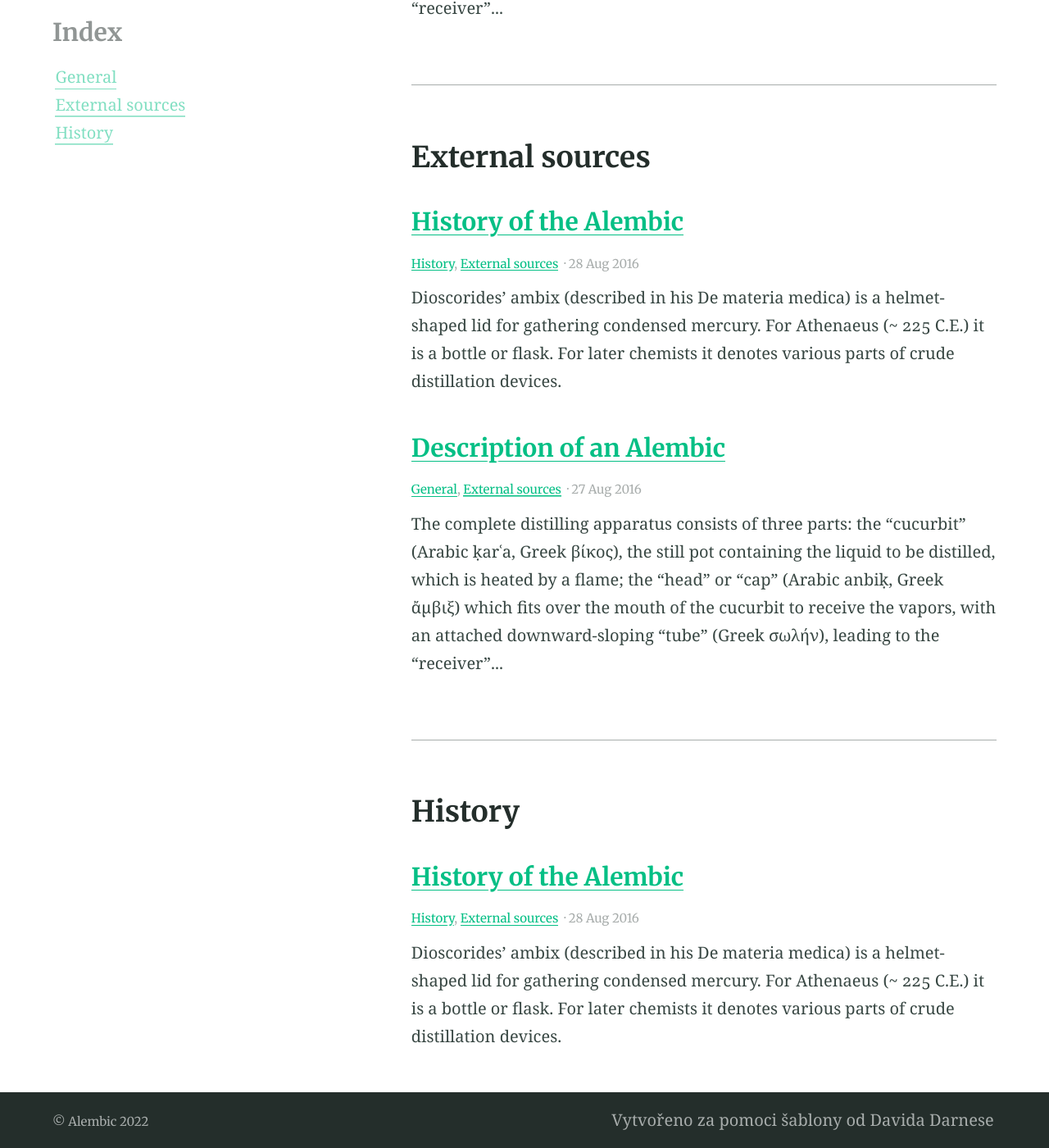
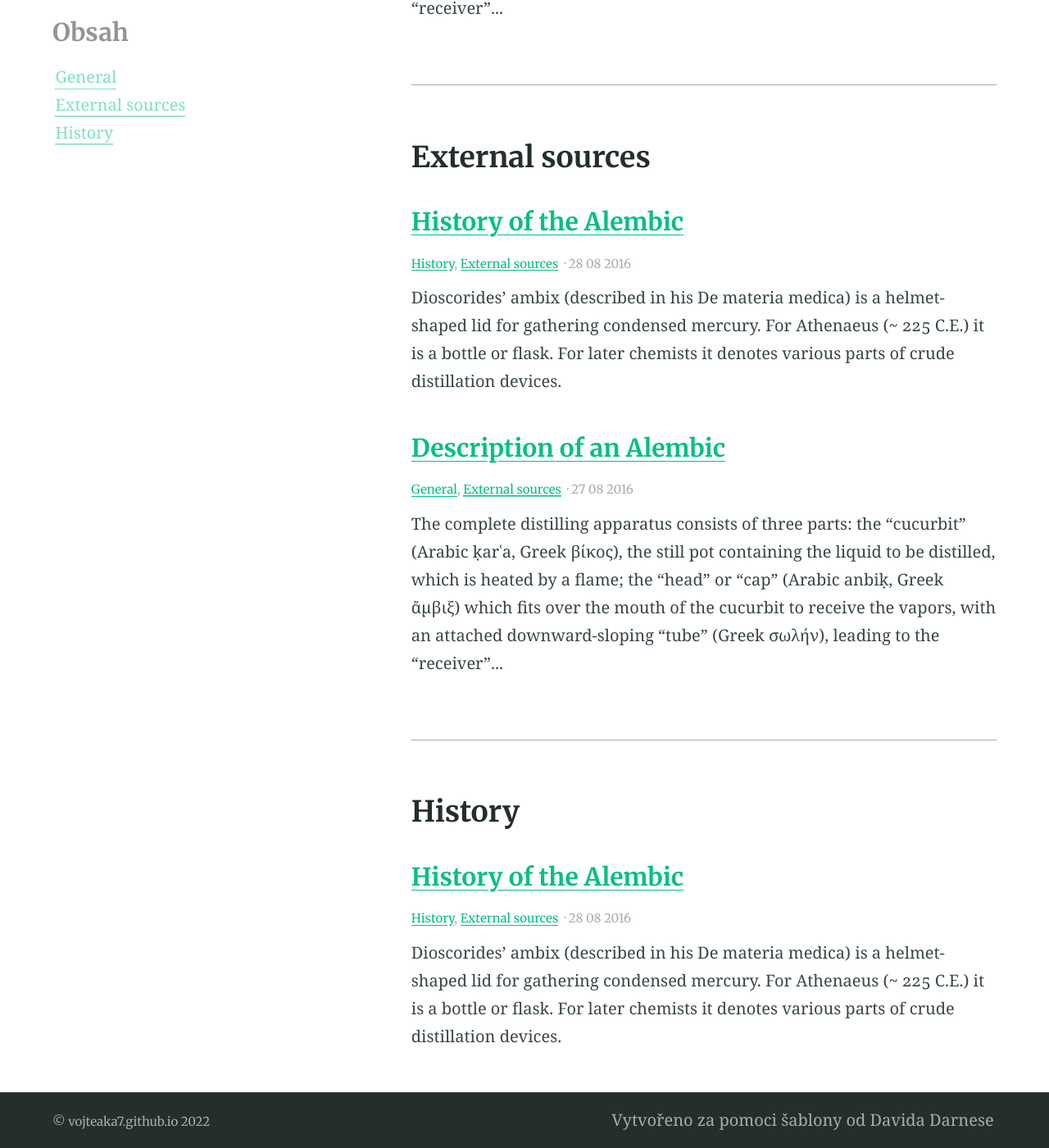
Before and after one commit to vojteaka7/vojteaka7.github.io, a Jekyll site: the page built from categories.md, in a window 1280 px wide and 1400 px high, scrolled down 765 px. Shown: the whole window at 82% size. Built offline with Jekyll 4.4.1, drawn with Linux system fonts in a browser that asks for light colours; some of the changed lines change nothing that is shown; some of the changed text lies outside the part shown.

Commit message:
kustomizace stránky v nastavení a přeložení do češtiny

```diff
--- a/_config.yml
+++ b/_config.yml
@@ -37,16 +37,16 @@
 # 3. Gem settings
 paginate: 20 # jekyll-paginate > items per page
 paginate_path: blog/page:num # jekyll-paginate > blog page
-jekyll-mentions: https://twitter.com # jekyll-mentions > service used when @replying
-twitter:
-  username: DavidDarnes # jekyll-seo-tag > Owners twitter username
-author: DavidDarnes # jekyll-seo-tag > default author
+  #jekyll-mentions: https://twitter.com # jekyll-mentions > service used when @replying
+  #twitter:
+  #  username: DavidDarnes # jekyll-seo-tag > Owners twitter username
+author: Vojta Čečka # jekyll-seo-tag > default author
 social: # jekyll-seo-tag > social overrides
-  name: David Darnes # jekyll-seo-tag > real name
+  name: Vojta Čečka # jekyll-seo-tag > real name
   links:  # jekyll-seo-tag > social aliases (sameAs)
-    - https://twitter.com/DavidDarnes
-    - https://www.facebook.com/daviddarnes
-    - https://www.linkedin.com/in/daviddarnes
+    #    - https://twitter.com/DavidDarnes
+    #    - https://www.facebook.com/daviddarnes
+    #    - https://www.linkedin.com/in/daviddarnes
     - https://github.com/daviddarnes
 # markdown: CommonMark # Markdown parse settings, CommonMark performs slightly better an others in build time
 # commonmark:
@@ -58,17 +58,17 @@
   style: compressed # Style compression
 permalink: pretty  # Permalink style (/YYYY/MM/DD/page-name/)
 excerpt_separator: <!-- more --> # Marks end of excerpt in posts
-timezone: Europe/London # Timezone for blog posts and alike
+timezone: Europe/Prague # Timezone for blog posts and alike
 
 # 5. Collections
 collections:
   posts:
     title: Posts # Needed for Siteleaf
     output: true
-    description: "My thoughts and ideas" # The post list page content
+    description: "Mé myšlenky a nápady" # The post list page content
     feature_text: |
-      Welcome to the blog
-    feature_image: "https://picsum.photos/2560/600?image=866"
+      „A vím, že ambice znovu a znovu vedou k zániku civilizací. - Nimbus (str. 406)“
+    feature_image: "https://picsum.photos/2560/600"
 
 # 6. Jekyll collections settings
 defaults:
@@ -93,15 +93,15 @@
 # 7. Site settings
 encoding: utf-8 # Make sure the encoding is right
 lang: cs-CZ # Set the site language
-title: "Alembic" # Site name or title, also used in jekyll-seo-tag
+  #title: "Alembic" # Site name or title, also used in jekyll-seo-tag
 logo: "/assets/logos/logo.svg" # Site logo, also used in jekyll-seo-tag
-description: "Alembic is a starting point for Jekyll projects. Rather than starting from scratch, this boilerplate is designed to get the ball rolling immediately" # Site description and default description, also used in jekyll-seo-tag
+description: "Můj osobní web." # Site description and default description, also used in jekyll-seo-tag
 url: "https://alembic.darn.es" # Site url, also used in jekyll-seo-tag
 baseurl: ""
 repo: "https://github.com/vojteaka7/vojteaka7.github.io"
 email: "me@daviddarnes.com"
 # disqus: "alembic-1" # Blog post comments, uncomment the option and set the site ID from your Disqus account
-# date_format: "%-d %B %Y" # Blog post date formatting using placeholder formatting
+date_format: "%-d %m %Y" # Blog post date formatting using placeholder formatting
 # google_analytics: ""
 # google_analytics_anonymize_ip: ""
 # service_worker: false # Will turn off the service worker if set to false
@@ -125,9 +125,9 @@
   url: /
 - title: Blog
   url: /blog/
-- title: Categories
+- title: Kategorie
   url: /categories/
-- title: Search
+- title: Hledat
   url: /search/
 
 navigation_footer:
@@ -135,11 +135,11 @@
   url: https://darn.es
 
 social_links: # Appears in sidebar. Set the urls then uncomment and comment out as desired
-  Twitter: https://twitter.com/DavidDarnes
-  LinkedIn: https://www.linkedin.com/in/daviddarnes
+  #  Twitter: https://twitter.com/DavidDarnes
+  #  LinkedIn: https://www.linkedin.com/in/daviddarnes
   GitHub: https://github.com/daviddarnes
-  link: https://darn.es
-  RSS: /feed.xml
+    #  link: https://darn.es
+    #  RSS: /feed.xml
 
 sharing_links: # Appear at the bottom of single blog posts, add as desired. The value can be 'true' or the desired button colour
   Twitter: "#0d94e7"
--- a/_includes/site-aside.html
+++ b/_includes/site-aside.html
@@ -4,16 +4,16 @@
       {% include post-related.html %}
     </section>
 
- <!-- {% elsif page.layout == "page" or page.layout == "home" or page.layout == "blog" %}
+ {% elsif page.layout == "page" or page.layout == "home" or page.layout == "blog" %}
     <section class="section  section--description">
       <h3>About this site</h3>
       <p>{{ site.description }}</p>
       {% include nav-social.html %}
-    </section>-->
+    </section>
 
   {% elsif page.layout == "categories" %}
     <section class="section  section--category-index">
-      <h3>Index</h3>
+      <h3>Obsah</h3>
       {% include nav-categories.html %}
     </section>
 
```
